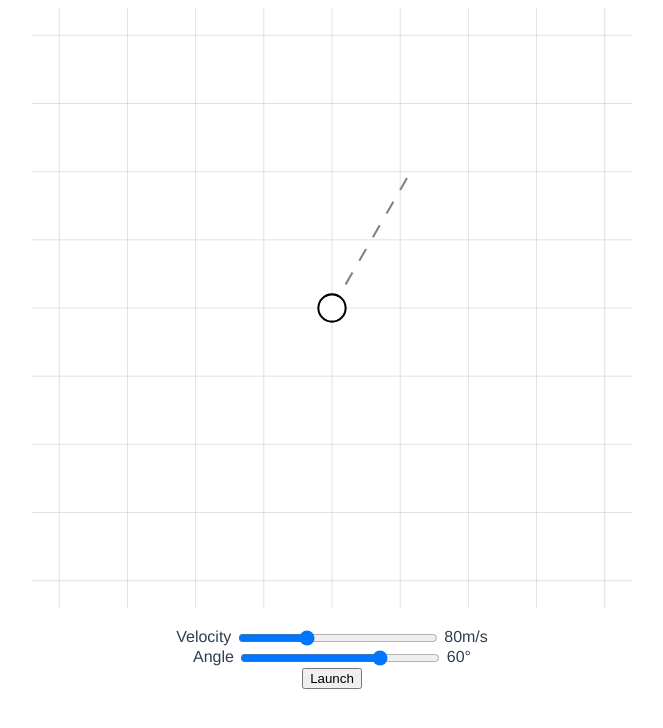
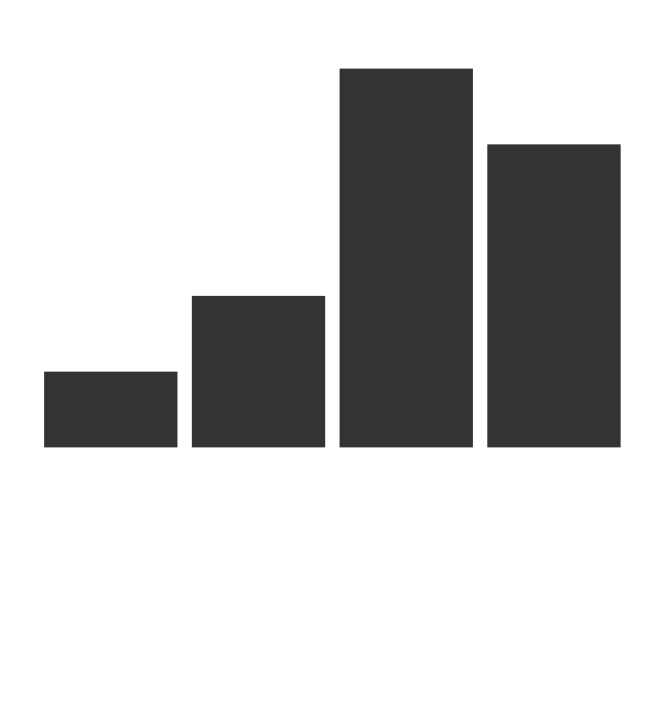
Before and after one commit to yongjun21/jsconf-vue-animation-workshop, a Vue app: page / in a window 1280 px wide. Shown: the top 728 px of the page, without its empty margins (308-971 px from the left). Built offline with nearby package versions, Linux system fonts and the light colour scheme.

Commit message:
Start from clean

```diff
--- a/src/App.vue
+++ b/src/App.vue
@@ -1,7 +1,7 @@
 <template>
   <div id="app">
-    <!-- <bar-chart v-bind="$data"></bar-chart> -->
-    <angry-bird></angry-bird>
+    <bar-chart v-bind="$data"></bar-chart>
+    <!-- <angry-bird></angry-bird> -->
   </div>
 </template>
 
--- a/src/components/AngryBird.vue
+++ b/src/components/AngryBird.vue
@@ -1,14 +1,10 @@
 <template>
   <div class="angry-bird">
     <svg :viewBox="viewBox" preserveAspectRatio="xMidYMid meet">
-      <g :transform="null && transform">
-        <gridlines :xRange="[-width, 2 * width]" :yRange="[-height, 2 * height]" :interval="100"></gridlines>
-        <line class="guide" v-bind="lineGeom" v-show="showGuide"></line>
-        <!-- FOCUS HERE -->
-        <animated-path v-bind="pathGeom" ref="path" @animate="position = $event"></animated-path>
-        <circle :cx="position.x" :cy="position.y" r="20"></circle>
-        <!-- FOCUS HERE -->
-      </g>
+      <gridlines :xRange="[-width, 2 * width]" :yRange="[-height, 2 * height]" :interval="100"></gridlines>
+      <line class="guide" v-bind="lineGeom" v-show="showGuide"></line>
+      <path v-bind="pathGeom" ref="path" v-show="!showGuide"></path>
+      <circle :cx="position.x" :cy="position.y" r="20" v-if="false"></circle>
     </svg>
 
     <label>Velocity <input type="range" v-model="velocity" min="60" max="120" step="5"> {{velocity}}m/s</label>
@@ -21,12 +17,11 @@
 import {path} from 'd3-path'
 
 import Gridlines from './Gridlines'
-import AnimatedPath from './AnimatedPath'
 
 const g = 9.8
 
 export default {
-  components: {AnimatedPath, Gridlines},
+  components: {Gridlines},
   props: {
     data: Array,
     width: {
@@ -40,10 +35,6 @@ export default {
   },
   data () {
     return {
-      position: {
-        x: 0,
-        y: this.height
-      },
       angle: 60,
       velocity: 80,
       showGuide: true
@@ -52,27 +43,15 @@ export default {
   computed: {
     // https://developer.mozilla.org/en-US/docs/Web/SVG/Attribute/viewBox
     viewBox () {
-      const {width, height, position} = this
+      const {width, height} = this
       const padding = 0.05 * width
       return [
-        position.x - width / 2 - padding,
-        position.y - height / 2 - padding,
-        // -padding,
-        // -padding,
+        -padding,
+        -padding,
         width + 2 * padding,
         height + 2 * padding
       ].join(' ')
     },
-    // https://developer.mozilla.org/en-US/docs/Web/SVG/Attribute/transform
-    transform () {
-      const {width, height, position} = this
-      const dx = width / 2 - position.x
-      const dy = height / 2 - position.y
-      return `translate(${dx} ${dy})`
-    },
-    /**
-     * IGNORE this part, just some math
-     */
     a () {
       return this.angle * Math.PI / 180
     },
@@ -114,7 +93,6 @@ export default {
   methods: {
     launch () {
       this.showGuide = false
-      this.$refs.path.animate()
     }
   },
   watch: {
--- a/src/components/AnimatedPath.vue
+++ /dev/null
@@ -1,50 +0,0 @@
-<template>
-  <path :d="d" :stroke-dasharray="length" :stroke-dashoffset="offset"></path>
-</template>
-
-<script>
-import TweenLite, {Linear} from 'gsap/TweenLite'
-
-const SPEED = 1000
-
-export default {
-  props: ['d'],
-  data () {
-    return {
-      length: null,
-      offset: null
-    }
-  },
-  methods: {
-    updateLength () {
-      // https://developer.mozilla.org/en-US/docs/Web/API/SVGPathElement/getTotalLength
-      const totalLength = this.$el.getTotalLength()
-      this.length = totalLength
-      this.offset = totalLength
-    },
-    animate () {
-      this.$nextTick(() => {
-        const totalLength = this.length
-        // https://greensock.com/docs/TweenLite/static.fromTo()
-        TweenLite.fromTo(this.$data, totalLength / SPEED, {
-          offset: totalLength
-        }, {
-          offset: 0,
-          ease: Linear.easeNone
-        })
-      })
-    }
-  },
-  mounted () {
-    this.updateLength()
-    this.$watch('d', this.updateLength)
-  },
-  watch: {
-    offset () {
-      // https://developer.mozilla.org/en-US/docs/Web/API/SVGPathElement/getPointAtLength
-      const point = this.$el.getPointAtLength(this.length - this.offset)
-      this.$emit('animate', point)
-    }
-  }
-}
-</script>
--- a/src/components/AnimatedRect.vue
+++ /dev/null
@@ -1,36 +0,0 @@
-<template>
-  <rect v-bind="animated"></rect>
-</template>
-
-<script>
-import TweenLite from 'gsap/TweenLite'
-
-export default {
-  props: ['x', 'y', 'width', 'height'],
-  data () {
-    return {
-      animated: {
-        x: this.x,
-        y: this.y,
-        width: this.width,
-        height: this.height
-      }
-    }
-  },
-  methods: {
-    animate () {
-      // https://greensock.com/docs/TweenLite
-      return TweenLite.to(this.animated, 0.66667, this.$props)
-    },
-    setAnimated (props) {
-      TweenLite.set(this.animated, props)
-    }
-  },
-  created () {
-    // this.$watch(vm => [vm.x, vm.y, vm.width, vm.height], this.animate)
-  },
-  mounted () {
-    this.$el.vm = this
-  }
-}
-</script>
--- a/src/components/BarChart.vue
+++ b/src/components/BarChart.vue
@@ -1,26 +1,18 @@
 <template>
-  <svg class="bar-chart" :viewBox="viewBox" preserveAspectRatio="xMidYMid meet" v-observe-visibility="onAppear">
-    <transition-group tag="g" @enter="onEnter">
-      <animated-rect v-for="(v, i) in data" :key="i"
-        ref="bars"
-        class="bar"
-        v-bind="getGeom(v, i)">
-      </animated-rect>
-    </transition-group>
+  <svg class="bar-chart" :viewBox="viewBox" preserveAspectRatio="xMidYMid meet">
+    <rect v-for="(v, i) in data" :key="i"
+      ref="bars"
+      class="bar"
+      v-bind="getGeom(v, i)">
+    </rect>
   </svg>
 </template>
 
 <script>
 import {scaleBand, scaleLinear} from 'd3'
 import _range from 'lodash-es/range'
-import TimelineLite from 'gsap/TimelineLite'
-import {ObserveVisibility} from 'vue-observe-visibility'
-
-import AnimatedRect from './AnimatedRect'
 
 export default {
-  components: {AnimatedRect},
-  directives: {ObserveVisibility},
   props: {
     data: Array,
     width: {
@@ -65,12 +57,6 @@ export default {
       return scaleLinear()
         .domain(domain)
         .rangeRound(range)
-    },
-    enterGeom () {
-      return {
-        y: this.yScale(0),
-        height: 0
-      }
     }
   },
   methods: {
@@ -84,33 +70,7 @@ export default {
         width: xScale.bandwidth(),
         height: Math.abs(y1 - y0)
       }
-    },
-    animate () {
-      this.$nextTick(() => {
-        const tweens = this.$refs.bars.map(bar => bar.animate())
-        // https://greensock.com/docs/TimelineLite
-        return new TimelineLite({
-          tweens,
-          stagger: 0.5
-        })
-      })
-    },
-    onEnter (el, done) {
-      el.vm.setAnimated(this.enterGeom)
-      done()
-    },
-    onAppear (isVisible) {
-      if (!this.visible && isVisible) {
-        this.$refs.bars.forEach(bar => {
-          bar.setAnimated(this.enterGeom)
-        })
-        this.animate()
-      }
-      this.visible = isVisible
     }
-  },
-  watch: {
-    data: 'animate'
   }
 }
 </script>
```
